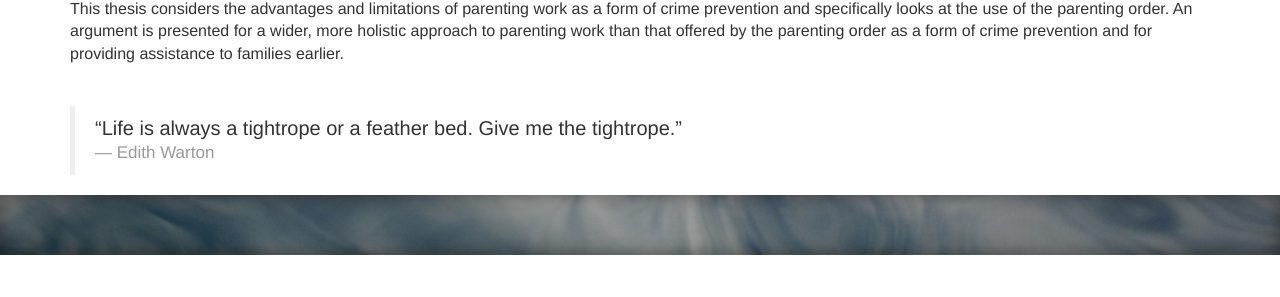
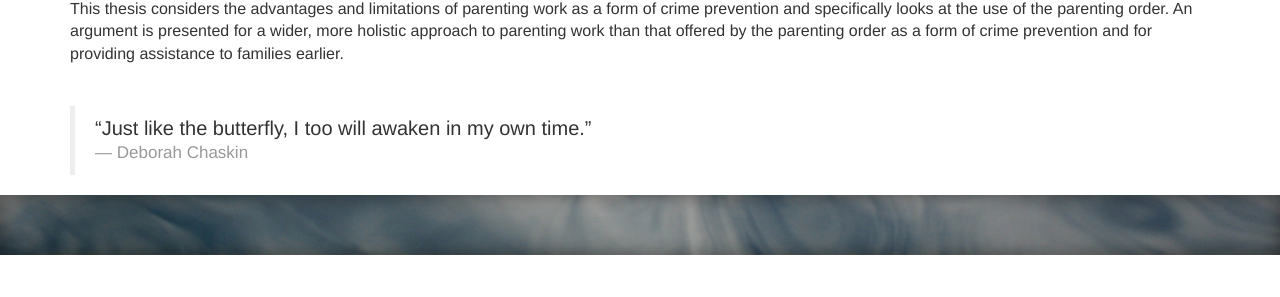
Before and after one commit to vlinderco/vlinderco.github.io, a Jekyll site: the page built from publications.md, in a window 1280 px wide. Shown: the part 1385-1682 px from the top of the page. Built offline with Jekyll 4.4.1, drawn with Linux system fonts in a browser that asks for light colours; nearby versions of some CDN libraries.

Commit message:
Update publications.md

```diff
--- a/publications.md
+++ b/publications.md
@@ -38,5 +38,5 @@ The development of Youth Justice in the UK since the early 1990s has been inform
 [thesis]: https://uobrep.openrepository.com/handle/10547/326354
 
 
-> "Life is always a tightrope or a feather bed. Give me the tightrope."
-> <small>Edith Warton</small>
+> "Just like the butterfly, I too will awaken in my own time."
+> <small>Deborah Chaskin</small>
```
